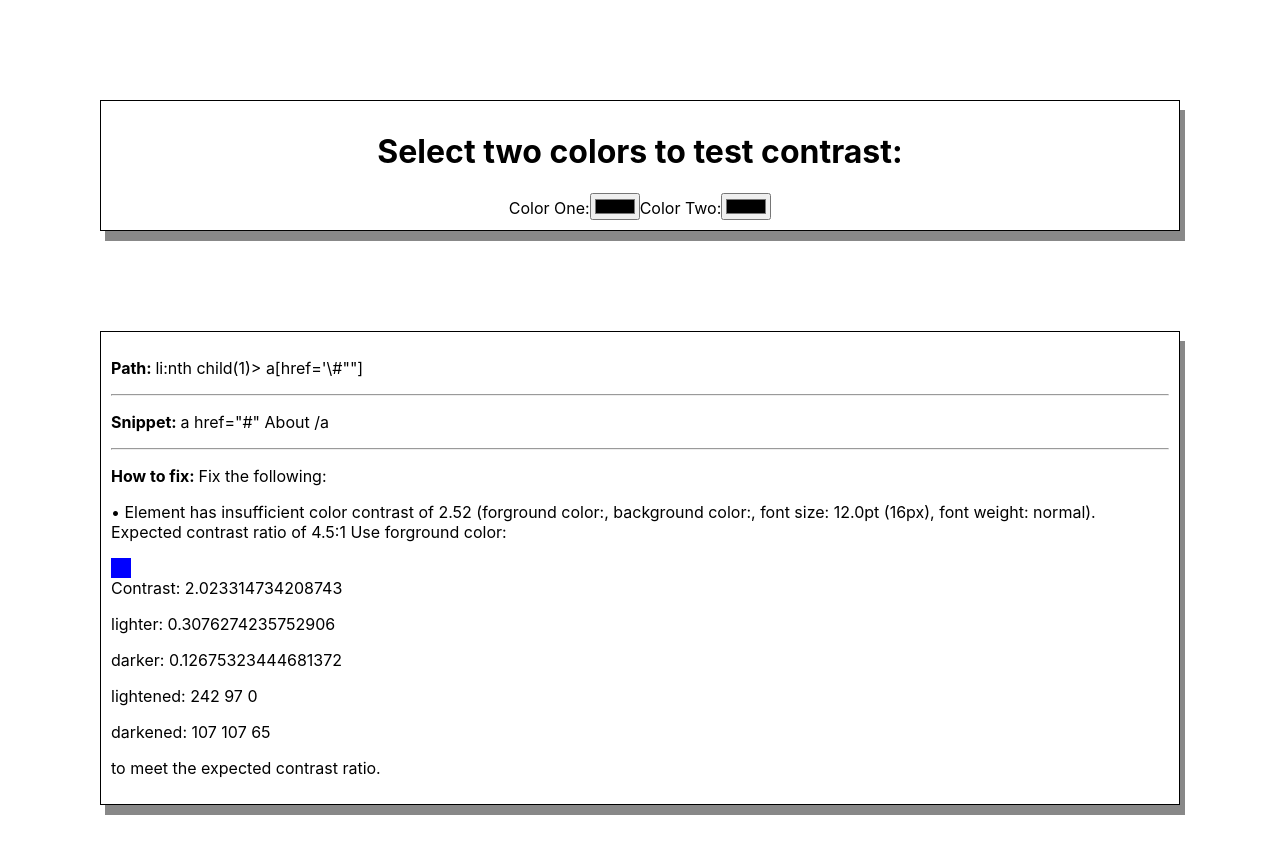
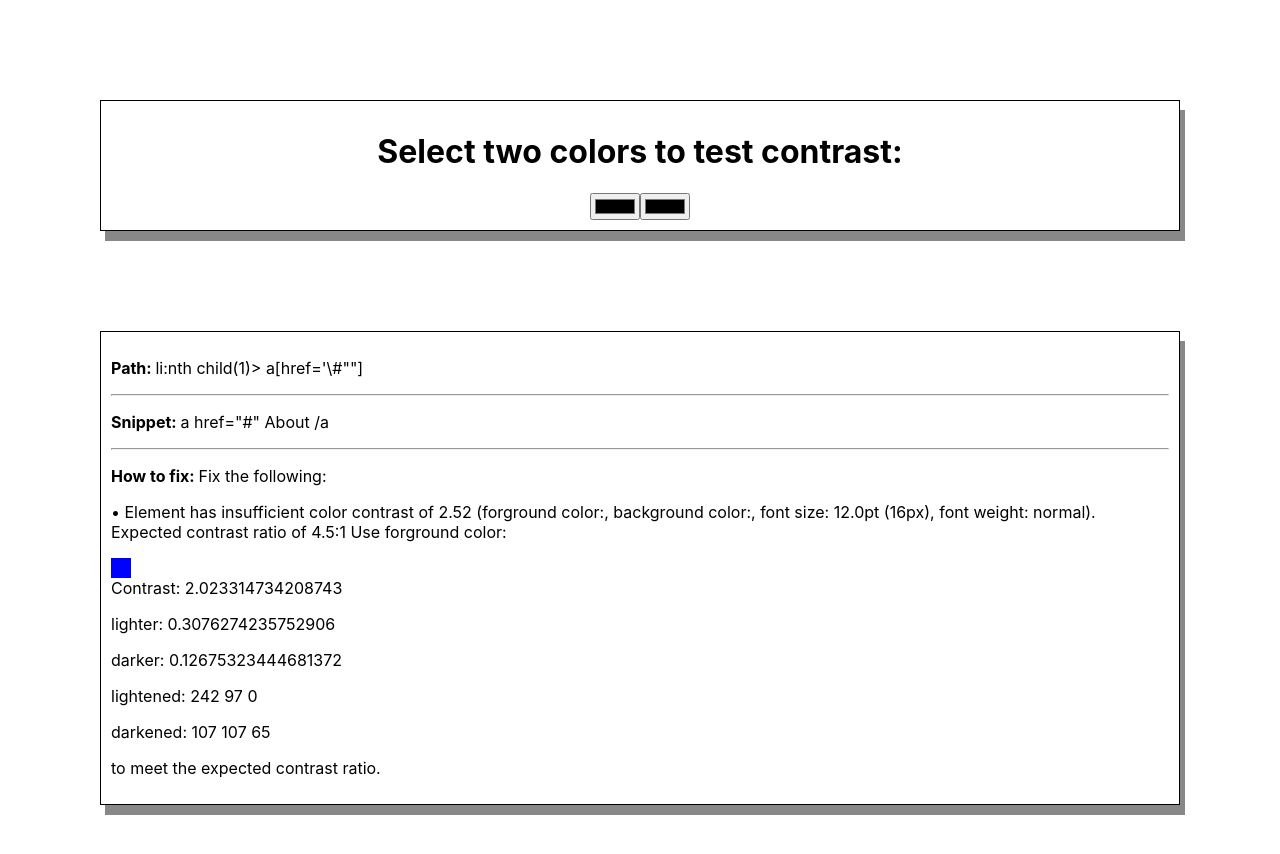
Before and after one commit to aaronaleixander/aiwe-color-rec, a React (Create React App) app: page / in a window 1280 px wide. Shown: the top 854 px of the page. Built offline with nearby package versions, Linux system fonts and the light colour scheme.

Commit message:
Added component to use state on color selection

```diff
--- a/src/App.js
+++ b/src/App.js
@@ -1,16 +1,15 @@
 import React from 'react'
 import ColorDisplayBox from './components/ColorDisplayBox'
 import './App.css'
+import ColorPicker from './components/ColorPicker'
 
 function App() {
   return (
     <div className="App">
         <div className="colors">
            <h1>Select two colors to test contrast: </h1>
-           <label for="colorpicker">Color One:</label>
-           <input type="color" id="color-picker-one" value=""></input>
-           <label for="colorpicker">Color Two:</label>
-           <input type="color" id="color-picker-two" value=""></input>
+           <ColorPicker />
+           <ColorPicker />
         </div>
         <div className='example'>
             <p><b>Path: </b> li:nth child(1)> a[href='\#""]</p>
--- /dev/null
+++ b/src/components/ColorPicker.js
@@ -0,0 +1,13 @@
+import React, {useState} from 'react'
+
+const ColorPicker = () => {
+    const [color, setColor] = useState(null);
+
+    console.log("colorPicker", color);
+
+    return (
+      <input type="color" value={color} onChange={e => setColor(e.target.value)} />
+    );
+  }
+
+  export default ColorPicker
```
